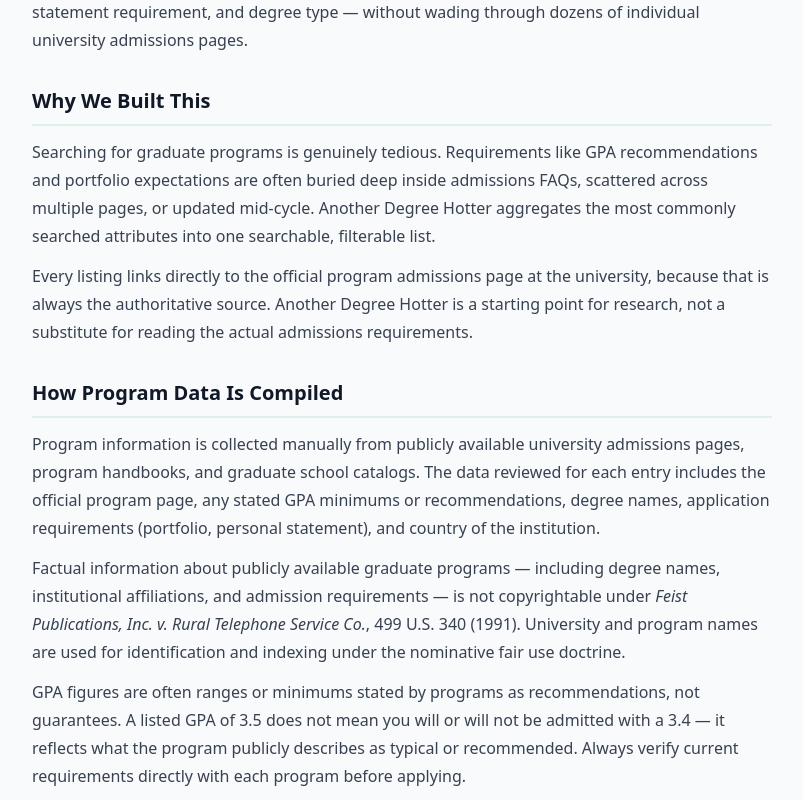
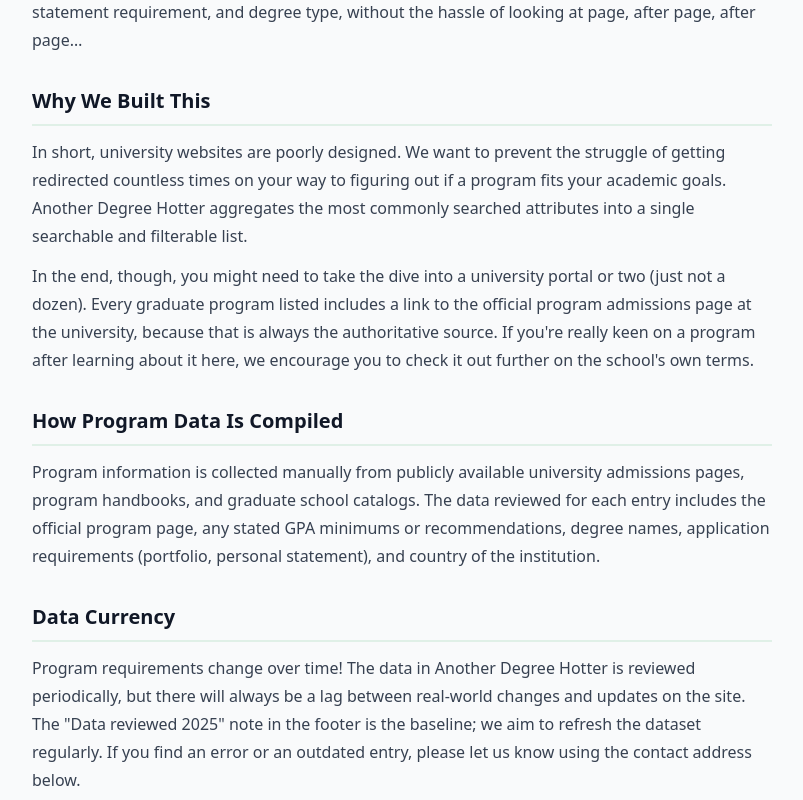
Before and after one commit to e-luetke/gradfinder-next, a Next.js app: page /about in a window 1280 px wide. Shown: the part 300-1100 px from the top of the page, without its empty margins (238-1041 px from the left). Built offline with nearby package versions, Linux system fonts and the light colour scheme.

Commit message:
Update About page copy
Co-Authored-By: Claude Sonnet 4.6 <noreply@anthropic.com>

```diff
--- a/app/about/page.js
+++ b/app/about/page.js
@@ -28,25 +28,24 @@ export default function AboutPage() {
               across 26 fields at universities in the United States and Canada. It is built
               for prospective graduate students who want to quickly filter programs by
               minimum GPA, portfolio requirement, personal statement requirement, and
-              degree type — without wading through dozens of individual university
-              admissions pages.
+              degree type, without the hassle of looking at page, after page, after page…
             </p>
           </section>
 
           <section className="guide-section">
             <h2 className="guide-section__heading">Why We Built This</h2>
             <p className="guide-section__para">
-              Searching for graduate programs is genuinely tedious. Requirements like GPA
-              recommendations and portfolio expectations are often buried deep inside
-              admissions FAQs, scattered across multiple pages, or updated mid-cycle.
-              Another Degree Hotter aggregates the most commonly searched attributes into one
-              searchable, filterable list.
+              In short, university websites are poorly designed. We want to prevent the struggle
+              of getting redirected countless times on your way to figuring out if a program fits
+              your academic goals. Another Degree Hotter aggregates the most commonly searched
+              attributes into a single searchable and filterable list.
             </p>
             <p className="guide-section__para">
-              Every listing links directly to the official program admissions page at the
-              university, because that is always the authoritative source. Another Degree Hotter is a
-              starting point for research, not a substitute for reading the actual
-              admissions requirements.
+              In the end, though, you might need to take the dive into a university portal or two
+              (just not a dozen). Every graduate program listed includes a link to the official
+              program admissions page at the university, because that is always the authoritative
+              source. If you're really keen on a program after learning about it here, we encourage
+              you to check it out further on the school's own terms.
             </p>
           </section>
 
@@ -59,31 +58,16 @@ export default function AboutPage() {
               minimums or recommendations, degree names, application requirements (portfolio,
               personal statement), and country of the institution.
             </p>
-            <p className="guide-section__para">
-              Factual information about publicly available graduate programs — including
-              degree names, institutional affiliations, and admission requirements — is not
-              copyrightable under{' '}
-              <em>Feist Publications, Inc. v. Rural Telephone Service Co.</em>, 499 U.S. 340
-              (1991). University and program names are used for identification and indexing
-              under the nominative fair use doctrine.
-            </p>
-            <p className="guide-section__para">
-              GPA figures are often ranges or minimums stated by programs as recommendations,
-              not guarantees. A listed GPA of 3.5 does not mean you will or will not be
-              admitted with a 3.4 — it reflects what the program publicly describes as
-              typical or recommended. Always verify current requirements directly with
-              each program before applying.
-            </p>
           </section>
 
           <section className="guide-section">
             <h2 className="guide-section__heading">Data Currency</h2>
             <p className="guide-section__para">
-              Program requirements change. Deadlines change. Programs open, close, and
-              restructure. The data in Another Degree Hotter is reviewed periodically, but there will
-              always be a lag. The "Data reviewed 2025" note in the footer is the baseline;
-              we aim to refresh the dataset annually. If you find an error or an outdated
-              entry, please let us know using the contact address below.
+              Program requirements change over time! The data in Another Degree Hotter is reviewed
+              periodically, but there will always be a lag between real-world changes and updates
+              on the site. The "Data reviewed 2025" note in the footer is the baseline; we aim to
+              refresh the dataset regularly. If you find an error or an outdated entry, please let
+              us know using the contact address below.
             </p>
           </section>
 
@@ -103,12 +87,10 @@ export default function AboutPage() {
           <section className="guide-section">
             <h2 className="guide-section__heading">Contact</h2>
             <p className="guide-section__para">
-              For corrections, questions, or partnership inquiries, email us at{' '}
+              We want to hear from you! But actually, we do. For corrections to program data,
+              suggestions for programs to add, site feedback, questions, or partnership inquiries,
+              email us at{' '}
               <a href="mailto:contact@anotherdegreehotter.com">contact@anotherdegreehotter.com</a>.
-            </p>
-            <p className="guide-section__para">
-              Response time is typically 2–5 business days. We welcome corrections to
-              program data, suggestions for programs to add, and feedback on the site.
             </p>
           </section>
 
```
